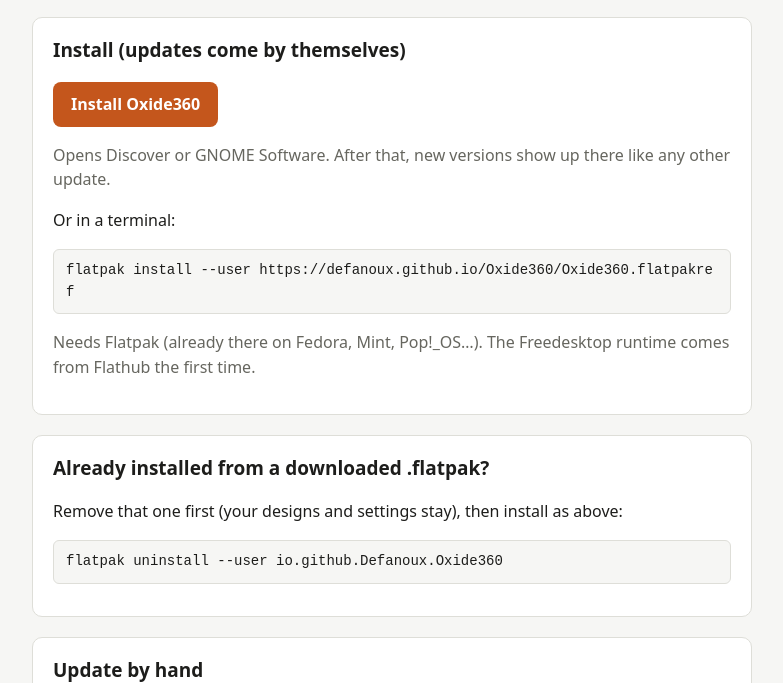
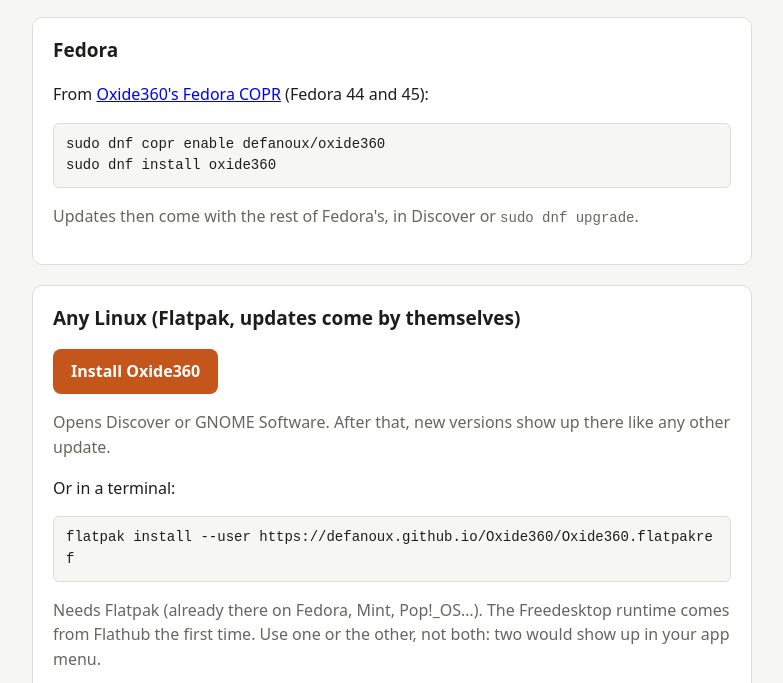
Before and after one commit to Defanoux/Oxide360, a plain HTML site: page packaging/flatpak/site-index.html in a window 1280 px wide. Shown: the part 117-800 px from the top of the page, without its empty margins (248-1031 px from the left). Drawn offline with Linux system fonts and the light colour scheme.

Commit message:
Install page and README link to the Fedora COPR
Co-Authored-By: Claude Opus 5.5 <noreply@anthropic.com>

```diff
--- a/packaging/flatpak/site-index.html
+++ b/packaging/flatpak/site-index.html
@@ -32,12 +32,20 @@
   </header>
 
   <section>
-    <h2>Install (updates come by themselves)</h2>
+    <h2>Fedora</h2>
+    <p>From <a href="https://copr.fedorainfracloud.org/coprs/defanoux/oxide360/">Oxide360's Fedora COPR</a> (Fedora 44 and 45):</p>
+    <pre>sudo dnf copr enable defanoux/oxide360
+sudo dnf install oxide360</pre>
+    <p class="weak">Updates then come with the rest of Fedora's, in Discover or <code>sudo dnf upgrade</code>.</p>
+  </section>
+
+  <section>
+    <h2>Any Linux (Flatpak, updates come by themselves)</h2>
     <p><a class="button" href="Oxide360.flatpakref">Install Oxide360</a></p>
     <p class="weak">Opens Discover or GNOME Software. After that, new versions show up there like any other update.</p>
     <p>Or in a terminal:</p>
     <pre>flatpak install --user https://defanoux.github.io/Oxide360/Oxide360.flatpakref</pre>
-    <p class="weak">Needs Flatpak (already there on Fedora, Mint, Pop!_OS…). The Freedesktop runtime comes from Flathub the first time.</p>
+    <p class="weak">Needs Flatpak (already there on Fedora, Mint, Pop!_OS…). The Freedesktop runtime comes from Flathub the first time. Use one or the other, not both: two would show up in your app menu.</p>
   </section>
 
   <section>
```
Also changed, not shown: 1 other file.
